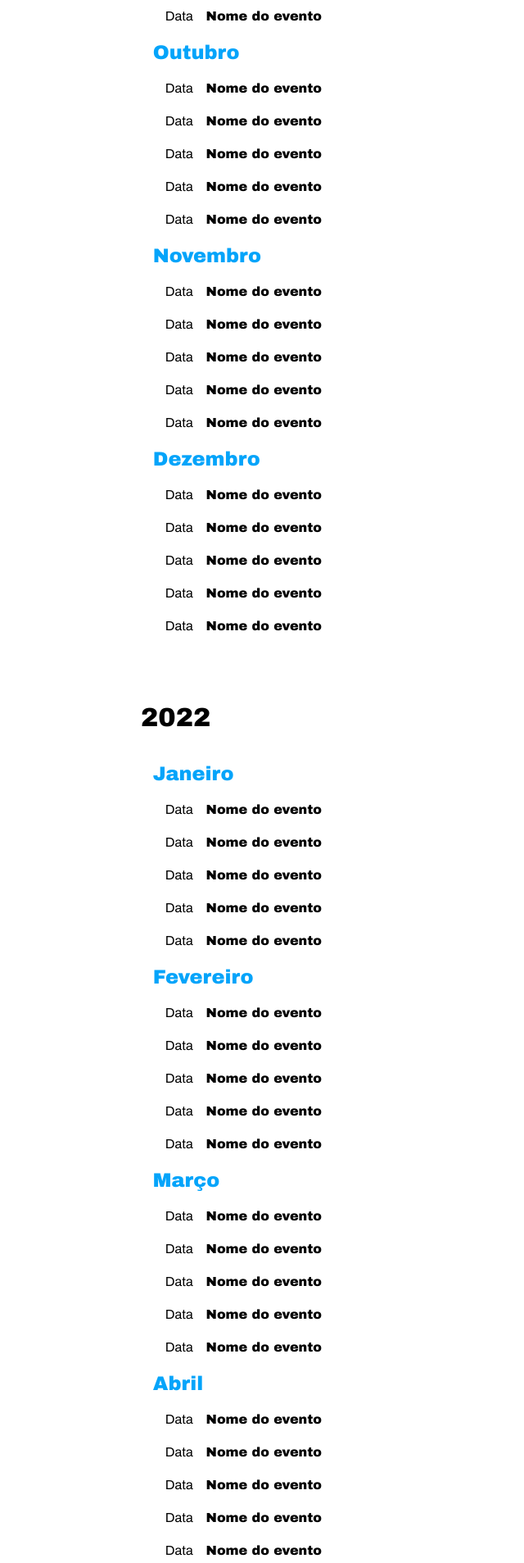
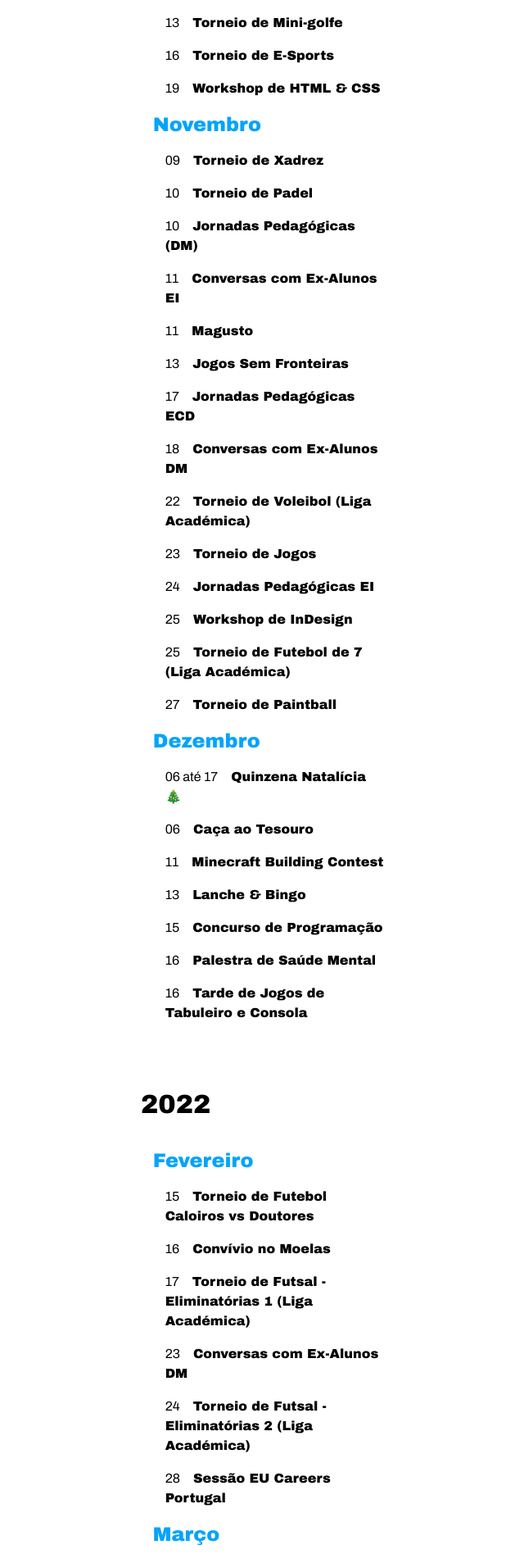
Before and after one commit to neiaac/site-nei-21, a Next.js app: page /events in a window 1280 px wide. Shown: the part 620-2527 px from the top of the page at 82% size, without its empty margins (20-660 px from the left). Built offline with nearby package versions, Linux system fonts and the light colour scheme.

Commit message:
minor fixes to events page

```diff
--- a/components/events/calendar/Calendar.js
+++ b/components/events/calendar/Calendar.js
@@ -1,177 +1,260 @@
 import { calendar, year, month, day } from './calendar.module.scss';
+import Link from 'next/link';
 
 const Calendar = () => {
+
   return (
     <div className={calendar}>
       <span className={year}>2021</span>
       <span className={month}>Setembro</span>
       <div className={day}>
-        <span>Data</span>
-        <span>Nome do evento</span>
-      </div>
-      <div className={day}>
-        <span>Data</span>
-        <span>Nome do evento</span>
-      </div>
-      <div className={day}>
-        <span>Data</span>
-        <span>Nome do evento</span>
-      </div>
-      <div className={day}>
-        <span>Data</span>
-        <span>Nome do evento</span>
-      </div>
-      <div className={day}>
-        <span>Data</span>
-        <span>Nome do evento</span>
+        <span>28</span>
+        <span><Link href='/events/1'>Paddle no Rio Mondego</Link></span>
       </div>
       <span className={month}>Outubro</span>
       <div className={day}>
-        <span>Data</span>
-        <span>Nome do evento</span>
+        <span>06</span>
+        <span><Link href='/events/2'>Receção ao Caloiro</Link></span>
       </div>
       <div className={day}>
-        <span>Data</span>
-        <span>Nome do evento</span>
+        <span>12</span>
+        <span><Link href='/events/3'>Workshop de Django</Link></span>
       </div>
       <div className={day}>
-        <span>Data</span>
-        <span>Nome do evento</span>
+        <span>13</span>
+        <span><Link href='/events/4'>Torneio de Mini-golfe</Link></span>
       </div>
       <div className={day}>
-        <span>Data</span>
-        <span>Nome do evento</span>
+        <span>16</span>
+        <span><Link href='/events/5'>Torneio de E-Sports</Link></span>
       </div>
       <div className={day}>
-        <span>Data</span>
-        <span>Nome do evento</span>
+        <span>19</span>
+        <span><Link href='/events/6'>Workshop de HTML & CSS</Link></span>
       </div>
+
       <span className={month}>Novembro</span>
       <div className={day}>
-        <span>Data</span>
-        <span>Nome do evento</span>
+        <span>09</span>
+        <span><Link href='/events/7'>Torneio de Xadrez</Link></span>
       </div>
       <div className={day}>
-        <span>Data</span>
-        <span>Nome do evento</span>
+        <span>10</span>
+        <span><Link href='/events/8'>Torneio de Padel</Link></span>
       </div>
       <div className={day}>
-        <span>Data</span>
-        <span>Nome do evento</span>
+        <span>10</span>
+        <span><Link href='/events/9'>Jornadas Pedagógicas (DM)</Link></span>
       </div>
       <div className={day}>
-        <span>Data</span>
-        <span>Nome do evento</span>
+        <span>11</span>
+        <span><Link href='/events/10'>Conversas com Ex-Alunos EI</Link></span>
       </div>
       <div className={day}>
-        <span>Data</span>
-        <span>Nome do evento</span>
+        <span>11</span>
+        <span><Link href='/events/11'>Magusto</Link></span>
+      </div>
+      <div className={day}>
+        <span>13</span>
+        <span><Link href='/events/12'>Jogos Sem Fronteiras</Link></span>
+      </div>
+      <div className={day}>
+        <span>17</span>
+        <span><Link href='/events/13'>Jornadas Pedagógicas ECD</Link></span>
+      </div>
+      <div className={day}>
+        <span>18</span>
+        <span><Link href='/events/14'>Conversas com Ex-Alunos DM</Link></span>
+      </div>
+      <div className={day}>
+        <span>22</span>
+        <span>Torneio de Voleibol (Liga Académica)</span>
+      </div>
+      <div className={day}>
+        <span>23</span>
+        <span><Link href='/events/15'>Torneio de Jogos</Link></span>
+      </div>
+      <div className={day}>
+        <span>24</span>
+        <span><Link href='/events/16'>Jornadas Pedagógicas EI</Link></span>
+      </div>
+      <div className={day}>
+        <span>25</span>
+        <span><Link href='/events/17'>Workshop de InDesign</Link></span>
+      </div>
+      <div className={day}>
+        <span>25</span>
+        <span>Torneio de Futebol de 7 (Liga Académica)</span>
+      </div>
+      <div className={day}>
+        <span>27</span>
+        <span><Link href='/events/19'>Torneio de Paintball</Link></span>
       </div>
       <span className={month}>Dezembro</span>
       <div className={day}>
-        <span>Data</span>
-        <span>Nome do evento</span>
+        <span>06 até 17</span>
+        <span><Link href='/events/20'>Quinzena Natalícia 🎄</Link></span>
       </div>
       <div className={day}>
-        <span>Data</span>
-        <span>Nome do evento</span>
+        <span>06</span>
+        <span>Caça ao Tesouro</span>
       </div>
       <div className={day}>
-        <span>Data</span>
-        <span>Nome do evento</span>
+        <span>11</span>
+        <span>Minecraft Building Contest</span>
       </div>
       <div className={day}>
-        <span>Data</span>
-        <span>Nome do evento</span>
+        <span>13</span>
+        <span>Lanche & Bingo</span>
       </div>
       <div className={day}>
-        <span>Data</span>
-        <span>Nome do evento</span>
+        <span>15</span>
+        <span>Concurso de Programação</span>
+      </div>
+      <div className={day}>
+        <span>16</span>
+        <span>Palestra de Saúde Mental</span>
+      </div>
+      <div className={day}>
+        <span>16</span>
+        <span>Tarde de Jogos de Tabuleiro e Consola</span>
       </div>
       <span className={year}>2022</span>
-      <span className={month}>Janeiro</span>
+
+      <span className={month}>Fevereiro</span>
       <div className={day}>
-        <span>Data</span>
-        <span>Nome do evento</span>
+        <span>15</span>
+        <span><Link href='/events/21'>Torneio de Futebol Caloiros vs Doutores</Link></span>
       </div>
       <div className={day}>
-        <span>Data</span>
-        <span>Nome do evento</span>
+        <span>16</span>
+        <span><Link href='/events/22'>Convívio no Moelas</Link></span>
       </div>
       <div className={day}>
-        <span>Data</span>
-        <span>Nome do evento</span>
+        <span>17</span>
+        <span>Torneio de Futsal - Eliminatórias 1 (Liga Académica)</span>
       </div>
       <div className={day}>
-        <span>Data</span>
-        <span>Nome do evento</span>
+        <span>23</span>
+        <span>Conversas com Ex-Alunos DM</span>
       </div>
       <div className={day}>
-        <span>Data</span>
-        <span>Nome do evento</span>
-      </div>
-      <span className={month}>Fevereiro</span>
-      <div className={day}>
-        <span>Data</span>
-        <span>Nome do evento</span>
+        <span>24</span>
+        <span>Torneio de Futsal - Eliminatórias 2 (Liga Académica)</span>
       </div>
       <div className={day}>
-        <span>Data</span>
-        <span>Nome do evento</span>
+        <span>28</span>
+        <span>Sessão EU Careers Portugal</span>
+      </div>
+
+      <span className={month}>Março</span>
+      <div className={day}>
+        <span>01</span>
+        <span>Torneio de Voleibol</span>
       </div>
       <div className={day}>
-        <span>Data</span>
-        <span>Nome do evento</span>
+        <span>02</span>
+        <span>Future.inAction()</span>
       </div>
       <div className={day}>
-        <span>Data</span>
-        <span>Nome do evento</span>
+        <span>02</span>
+        <span>Torneio de Futsal - Finais (Liga Académica)</span>
       </div>
       <div className={day}>
-        <span>Data</span>
-        <span>Nome do evento</span>
-      </div>
-      <span className={month}>Março</span>
-      <div className={day}>
-        <span>Data</span>
-        <span>Nome do evento</span>
+        <span>03</span>
+        <span>Workshop de Adobe Illustrator</span>
       </div>
       <div className={day}>
-        <span>Data</span>
-        <span>Nome do evento</span>
+        <span>08</span>
+        <span>Torneio de Tag Rugby</span>
       </div>
       <div className={day}>
-        <span>Data</span>
-        <span>Nome do evento</span>
+        <span>09</span>
+        <span>Peddy Tascas</span>
       </div>
       <div className={day}>
-        <span>Data</span>
-        <span>Nome do evento</span>
+        <span>10</span>
+        <span>Talk & Workshop - 'Como fazer um pitch?'</span>
       </div>
       <div className={day}>
-        <span>Data</span>
-        <span>Nome do evento</span>
+        <span>15 até 18</span>
+        <span>NowWhat?</span>
       </div>
+      <div className={day}>
+        <span>23</span>
+        <span>Conversas com Ex-Alunos EI</span>
+      </div>
+      <div className={day}>
+        <span>26</span>
+        <span>Jogos Sem Fronteiras</span>
+      </div>
+      <div className={day}>
+        <span>30</span>
+        <span>Workshop de Adobe Photoshop</span>
+      </div>
+
       <span className={month}>Abril</span>
       <div className={day}>
-        <span>Data</span>
-        <span>Nome do evento</span>
+        <span>1 até 3</span>
+        <span>Shift APPens</span>
       </div>
       <div className={day}>
-        <span>Data</span>
-        <span>Nome do evento</span>
+        <span>05</span>
+        <span>Torneio de Basquetebol</span>
       </div>
       <div className={day}>
-        <span>Data</span>
-        <span>Nome do evento</span>
+        <span>06</span>
+        <span>Jornadas Pedagógicas DM</span>
       </div>
       <div className={day}>
-        <span>Data</span>
-        <span>Nome do evento</span>
+        <span>7</span>
+        <span>Comboio do Caloiro</span>
       </div>
       <div className={day}>
-        <span>Data</span>
-        <span>Nome do evento</span>
+        <span>19</span>
+        <span>AD-DEI</span>
+      </div>
+      <div className={day}>
+        <span>23</span>
+        <span>Corrida de Karts</span>
+      </div>
+      <div className={day}>
+        <span>24 até 30</span>
+        <span>Celebrações NEI 25</span>
+      </div>
+      <div className={day}>
+        <span>26</span>
+        <span>Torneio de Badminton</span>
+      </div>
+      <div className={day}>
+        <span>27</span>
+        <span>Workshop de Adobe AfterEffects</span>
+      </div>
+
+      <span className={month}>Maio</span>
+      <div className={day}>
+        <span>03</span>
+        <span>Torneio de Futsal</span>
+      </div>
+      <div className={day}>
+        <span>04</span>
+        <span>Jornadas Pedagógicas EI</span>
+      </div>
+      <div className={day}>
+        <span>07</span>
+        <span>Feira de Voluntariado</span>
+      </div>
+      <div className={day}>
+        <span>11</span>
+        <span>HealthDEI</span>
+      </div>
+      <div className={day}>
+        <span>13</span>
+        <span>Pixel D'Ouro</span>
+      </div>
+      <div className={day}>
+        <span>18</span>
+        <span>Workshop de Fotografia</span>
       </div>
     </div>
   );
--- a/components/events/calendar/calendar.module.scss
+++ b/components/events/calendar/calendar.module.scss
@@ -24,6 +24,10 @@
     span:last-child {
       @include font(normal, 400, 1rem, 1.5rem, $archivo-black);
       margin-left: 1rem;
+
+      a:hover {
+        text-decoration: underline;
+      }
     }
   }
 }
--- a/components/shared/list-element/ListElement.js
+++ b/components/shared/list-element/ListElement.js
@@ -3,7 +3,7 @@ import { listElement } from './list-element.module.scss';
 const ListElement = ({ icon, text, url }) => {
   return (<li className={listElement} >
     <img src={'/icons/' + icon + '.svg'} alt={icon} />
-    {url ? <a href={url}>{text}</a> : <span>{text}</span>}
+    {url ? <a href={url} target='_blank' rel='noopener noreferrer'>{text}</a> : <span>{text}</span>}
   </li >);
 }
 
--- a/components/students/guides/Guides.js
+++ b/components/students/guides/Guides.js
@@ -99,7 +99,7 @@ const Guides = () => (
         <h3>Provedor do Estudante</h3>
         <p>
           A <span className={blue}>missão</span> do Provedor do Estudante é
-          velar pelo respeito pelos direitos e interesses legítimos dos
+          zelar pelo respeito pelos direitos e interesses legítimos dos
           estudantes. Quando toma conhecimento de um facto que coloque esses
           direitos ou interesses legítimos em causa, quer por comunicação de
           estudantes quer por qualquer outro meio minimamente credível, o
--- a/pages/events/[id].js
+++ b/pages/events/[id].js
@@ -10,6 +10,10 @@ import ListElement from '../../components/shared/list-element';
 
 import { event, info, list } from '../../styles/event.module.scss';
 
+// @TODO - arranjar maneira de saber o tamanho do array de eventos upfront
+/* export async function getStaticPaths() { } */
+
+// export async function getStaticPaths({ params }) { }
 
 const EventComponent = () => {
   const [eventDetails, setEventDetails] = useState([]);
--- a/pages/index.js
+++ b/pages/index.js
@@ -1,7 +1,6 @@
 import { useState, useEffect } from 'react';
 import { db } from '../lib/firestore_config';
 import { doc, getDoc } from 'firebase/firestore/lite';
-
 
 import Button from '../components/shared/button';
 import Title from '../components/shared/title';
@@ -67,7 +66,7 @@ const Home = () => {
   const displayEvents = () => {
     if (Object.keys(evList).length != 0) {
       const evArray = evList.event_info;
-      const end = evArray.findIndex(ev => getDate() < reorderDate(ev.date, '-'));
+      const end = evArray.findIndex(ev => getDate() <= reorderDate(ev.date, '-'));
       var fullArray, colapsedArray;
       if (active) { [fullArray, colapsedArray] = splitEventArray(evArray, 0, end); }
       else { [fullArray, colapsedArray] = splitEventArray(evArray, end, evArray.length); }
```
Also changed, not shown: components/shared/navbar/navbar.module.scss (+5 -2 lines), pages/events/index.js (+12 -11 lines).
